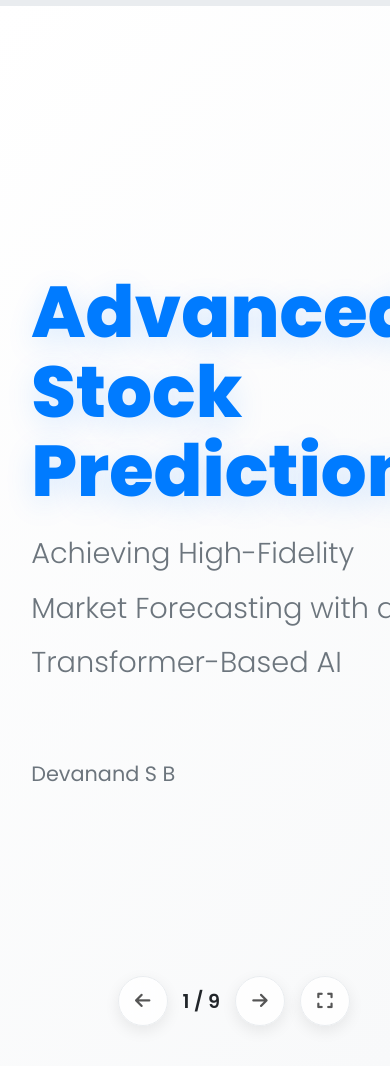
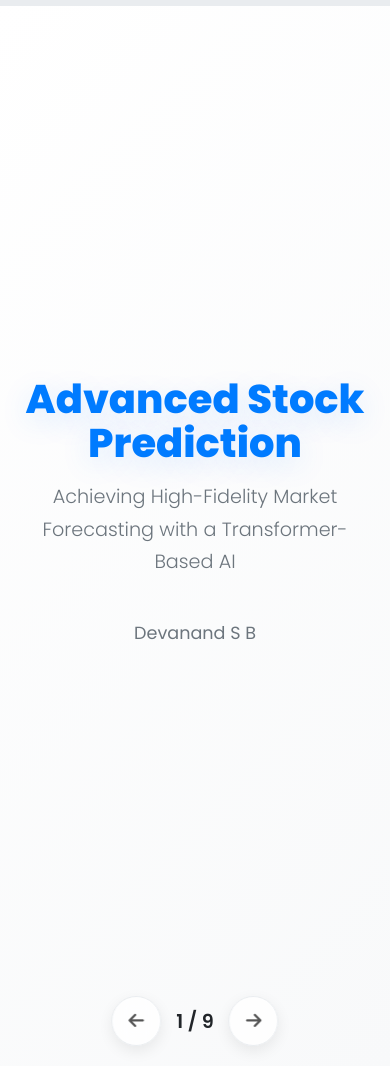
Before and after one commit to DevanandSB/StockPredictionAPI, a FastAPI app: page /mid-sem-ppt in a window 390 px wide. Run offline with FastAPI, Linux system fonts and the light colour scheme.

Commit message:
PPT optimised for mobile

```diff
--- a/app/main.py
+++ b/app/main.py
@@ -105,6 +105,12 @@ async def read_root(request: Request):
 @app.get("/home", response_class=HTMLResponse, tags=["Web Interface"])
 async def read_home(request: Request):
     return templates.TemplateResponse("index.html", {"request": request, "companies": load_companies()})
+
+
+@app.get("/intro", response_class=HTMLResponse, tags=["Web Interface"])
+async def read_home(request: Request):
+    return templates.TemplateResponse("intro.html", {"request": request, "companies": load_companies()})
+
 
 @app.get("/mid-sem-ppt", response_class=HTMLResponse, tags=["Web Interface"])
 async def read_home(request: Request):
--- a/app/templates/ppt.html
+++ b/app/templates/ppt.html
@@ -70,13 +70,17 @@
             padding: 0 8%;
             position: relative;
             background-color: transparent;
+            overflow-y: auto;
         }
 
         .slide-content {
             max-width: 1200px;
+            width: 100%;
             opacity: 0;
             transform: translateY(20px);
             transition: opacity 0.6s ease-out 0.3s, transform 0.6s ease-out 0.3s;
+            padding-top: 40px;
+            padding-bottom: 100px;
         }
 
         .slide.active .slide-content { opacity: 1; transform: translateY(0); }
@@ -88,6 +92,7 @@
         .slide p { font-size: 1.15rem; line-height: 1.9; color: var(--text-light); max-width: 900px; }
         .slide ul { list-style: none; margin-top: 2.5rem; padding-left: 0; }
         .slide li { font-size: 1.15rem; padding-left: 45px; position: relative; margin-bottom: 18px; color: var(--text-light); line-height: 1.6; }
+        .slide li b { color: var(--text-dark); }
         .slide li::before { content: '\f00c'; font-family: 'Font Awesome 6 Free'; font-weight: 900; color: var(--primary-color); position: absolute; left: 0; top: 5px; font-size: 1.3rem; }
         .slide.active li { animation: slideInUp 0.6s ease-out both; }
         .slide.active li:nth-child(1) { animation-delay: 0.4s; }
@@ -145,7 +150,7 @@
         .metric-card .description { font-size: 1rem; color: var(--text-light); margin-top: 1.5rem; line-height: 1.6; max-width: 300px; margin-left: auto; margin-right: auto; }
 
         /* ======================================= */
-        /* "THE APEX" FINALE SLIDE STYLES */
+        /* "THE APEX" FINALE SLIDE STYLES (DESKTOP) */
         /* ======================================= */
         #apex-slide {
             background-color: #0a0a0a;
@@ -154,6 +159,16 @@
             align-items: center;
             text-align: center;
         }
+
+        /* THIS IS THE NEW RULE TO CENTER THE CONTENT PERFECTLY */
+        #apex-slide .slide-content {
+            display: flex;
+            justify-content: center;
+            align-items: center;
+            height: 100%;
+            padding: 0;
+        }
+
         #apex-slide h3, #apex-slide p { color: #fff; }
         #apex-slide .subtitle { color: #aaa; }
         #apex-slide h3 { font-size: 3.5rem; color: #fff; text-shadow: 0 0 20px rgba(255,255,255,0.2); }
@@ -186,7 +201,7 @@
             background: -webkit-linear-gradient(45deg, #007bff, #6610f2);
             -webkit-background-clip: text;
             -webkit-text-fill-color: transparent;
-            text-shadow: 0 0 30px rgba(0, 123, 255, 0.5); /* Glow effect */
+            text-shadow: 0 0 30px rgba(0, 123, 255, 0.5);
         }
         .apex-feature h4 { font-size: 1.4rem; font-weight: 600; color: #f8f9fa; margin-bottom: 0.5rem; }
         .apex-feature p { font-size: 1rem; line-height: 1.5; color: #adb5bd; }
@@ -204,6 +219,83 @@
         #apex-slide.active .f4 { animation-delay: 1.6s; }
         #apex-slide.active .f5 { animation-delay: 1.8s; }
         #apex-slide.active .f6 { animation-delay: 2.0s; }
+
+        /* ======================================= */
+        /* MOBILE OPTIMISATIONS */
+        /* ======================================= */
+        @media (max-width: 768px) {
+            .slide {
+                padding: 0 6%;
+                align-items: center;
+                text-align: center;
+            }
+            .slide-content {
+                align-items: center;
+                padding-top: 60px;
+            }
+
+            /* --- Responsive Typography --- */
+            .slide h1 { font-size: 2.5rem; }
+            .slide .subtitle { font-size: 1.2rem; }
+            .slide .author { margin-top: 2.5rem; font-size: 1.1rem; }
+            .slide h3 { font-size: 2rem; }
+            .slide p { font-size: 1rem; line-height: 1.7; }
+            .slide ul { text-align: left; }
+            .slide li { font-size: 1rem; }
+
+            /* --- Responsive Layouts --- */
+            .split-slide {
+                flex-direction: column;
+                gap: 30px;
+                text-align: center;
+            }
+            .split-slide > div { flex-basis: auto; }
+
+            .metric-cards-container {
+                flex-direction: column;
+                align-items: center;
+                gap: 25px;
+            }
+            .metric-card {
+                min-width: 90%;
+                max-width: 400px;
+                padding: 2rem 1.5rem;
+            }
+            .metric-card .value { font-size: 3.5rem; }
+            .metric-card .description { font-size: 0.95rem; }
+
+            /* --- Fix "Apex" Slide for Mobile --- */
+            #apex-slide .slide-content {
+                justify-content: flex-start;
+                height: auto; /* Reset height for mobile */
+            }
+            #apex-slide .apex-container {
+                position: static;
+                width: 100%;
+                height: auto;
+                display: flex;
+                flex-direction: column;
+                gap: 25px;
+                margin-top: 2rem;
+            }
+            #apex-slide .apex-center { animation: none; }
+            #apex-slide .apex-feature {
+                position: static;
+                width: 100%;
+                transform: none !important;
+                animation: fadeIn 0.6s ease-out 0.5s both !important;
+                animation-delay: 0.5s !important;
+            }
+
+            /* --- Controls --- */
+            .controls {
+                bottom: 20px;
+                left: 50%;
+                transform: translateX(-50%);
+                right: auto;
+            }
+            #fullscreenBtn { display: none; }
+        }
 
     </style>
 </head>
@@ -354,11 +446,15 @@
             let currentSlide = 0;
 
             function updateSlide(direction) {
+                if ((direction === 'next' && currentSlide >= slideCount - 1) || (direction === 'prev' && currentSlide <= 0)) {
+                    return;
+                }
+
                 slides[currentSlide].classList.remove('active');
 
-                if (direction === 'next' && currentSlide < slideCount - 1) {
+                if (direction === 'next') {
                     currentSlide++;
-                } else if (direction === 'prev' && currentSlide > 0) {
+                } else if (direction === 'prev') {
                     currentSlide--;
                 }
 
@@ -374,16 +470,18 @@
 
             fullscreenBtn.addEventListener('click', () => {
                 if (!document.fullscreenElement) {
-                    document.documentElement.requestFullscreen();
-                    fullscreenBtn.innerHTML = '<i class="fas fa-compress"></i>';
+                    document.documentElement.requestFullscreen().catch(err => {
+                        console.error(`Error attempting to enable full-screen mode: ${err.message} (${err.name})`);
+                    });
                 } else if (document.exitFullscreen) {
                     document.exitFullscreen();
-                    fullscreenBtn.innerHTML = '<i class="fas fa-expand"></i>';
                 }
             });
 
             document.addEventListener('fullscreenchange', () => {
-                if (!document.fullscreenElement) {
+                if (document.fullscreenElement) {
+                    fullscreenBtn.innerHTML = '<i class="fas fa-compress"></i>';
+                } else {
                     fullscreenBtn.innerHTML = '<i class="fas fa-expand"></i>';
                 }
             });
@@ -396,7 +494,10 @@
                 }
             });
 
-            updateSlide();
+            // Initial setup
+            slides[currentSlide].classList.add('active');
+            slideCounter.textContent = `${currentSlide + 1} / ${slideCount}`;
+            progressBar.style.width = '0%';
         });
     </script>
 </body>
```
Also changed, not shown: app/templates/intro.html (renamed from intro/intro.html).
